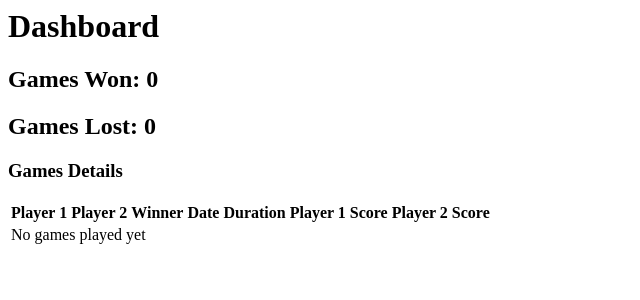
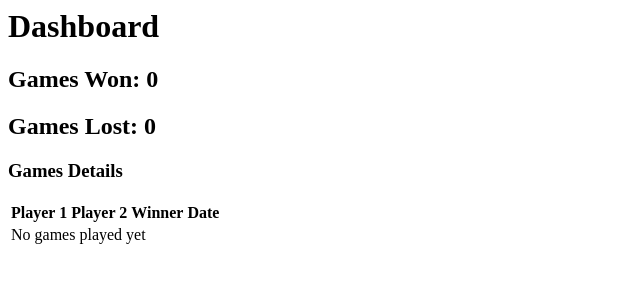
Before and after one commit to acaravantesnov/ft_transcendence, a Django app: template docker/djangoapp/srcs/TranscendenceApp/templates/dashboard.html in a window 1280 px wide. Shown: the top 300 px of the page, without its empty margins (0-640 px from the left). Run offline with Django 4.2, Linux system fonts and the light colour scheme; the template is opened without the code that fills it, so the values that code supplies are empty; some libraries are stand-ins or nearby versions.

Commit message:
modificacion dashboard

```diff
--- a/docker/djangoapp/srcs/TranscendenceApp/templates/dashboard.html
+++ b/docker/djangoapp/srcs/TranscendenceApp/templates/dashboard.html
@@ -21,9 +21,6 @@
                             <th>Player 2</th>
                             <th>Winner</th>
                             <th>Date</th>
-                            <th>Duration</th>
-                            <th>Player 1 Score</th>
-                            <th>Player 2 Score</th>
                         </tr>
                     </thead>
                     <tbody id="games-list">
--- a/docker/djangoapp/srcs/static/js/dashboard.js
+++ b/docker/djangoapp/srcs/static/js/dashboard.js
@@ -12,22 +12,43 @@ async function dashboard () {
             if (data.games_list.length === 0) {
                 gamesList.innerHTML = '<tr><td colspan="7" class="text-center">No games played yet</td></tr>';
             } else {
-                data.games_list.forEach(game => {
+                data.games_list.forEach((game, index) => {
                     const row = document.createElement('tr');
                     row.innerHTML = `
                         <td>${game.player1}</td>
                         <td>${game.player2}</td>
                         <td>${game.winner}</td>
                         <td>${game.date}</td>
-                        <td>${game.duration}</td>
-                        <td>${game.player1_score}</td>
-                        <td>${game.player2_score}</td>
                     `;
+                    row.addEventListener('click', () => toggleDetails(index));
                     gamesList.appendChild(row);
+
+                    const detailsRow = document.createElement('tr');
+                    detailsRow.classList.add('details-row');
+                    detailsRow.style.display = 'none';
+                    detailsRow.innerHTML = `
+                        <td colspan="4">
+                            <strong>Duration:</strong> ${game.duration}<br>
+                            <strong>${game.player1} Score:</strong> ${game.player1_score}<br>
+                            <strong>${game.player2} Score:</strong> ${game.player2_score}
+                        </td>
+                    `;
+                    gamesList.appendChild(detailsRow);
                 });
             }
         })
         .catch(error => console.error('Error fetching dashboard data:', error));
 }
 
+function toggleDetails(index) {
+    const detailsRows = document.querySelectorAll('.details-row');
+    const row = detailsRows[index];
+    if (row.style.display === 'none') {
+        row.style.display = '';
+    } else {
+        row.style.display = 'none';
+    }
+}
+
+
 dashboard();
```
